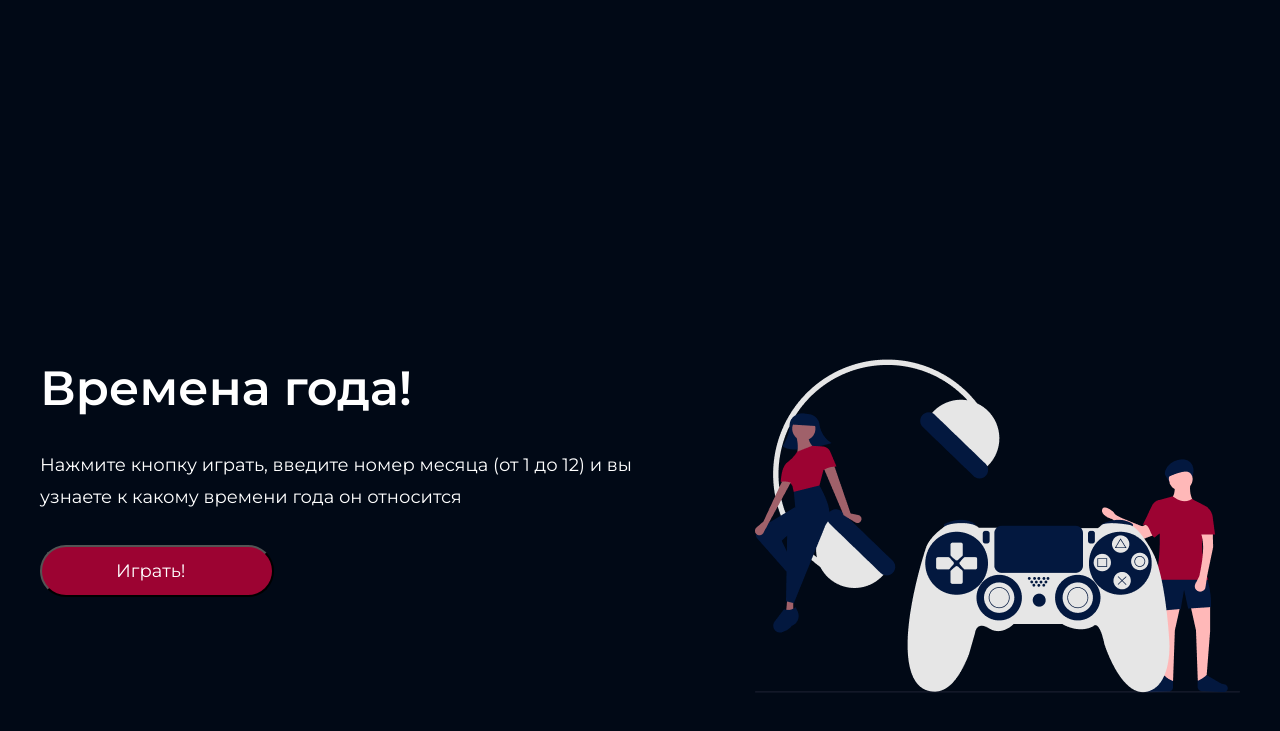
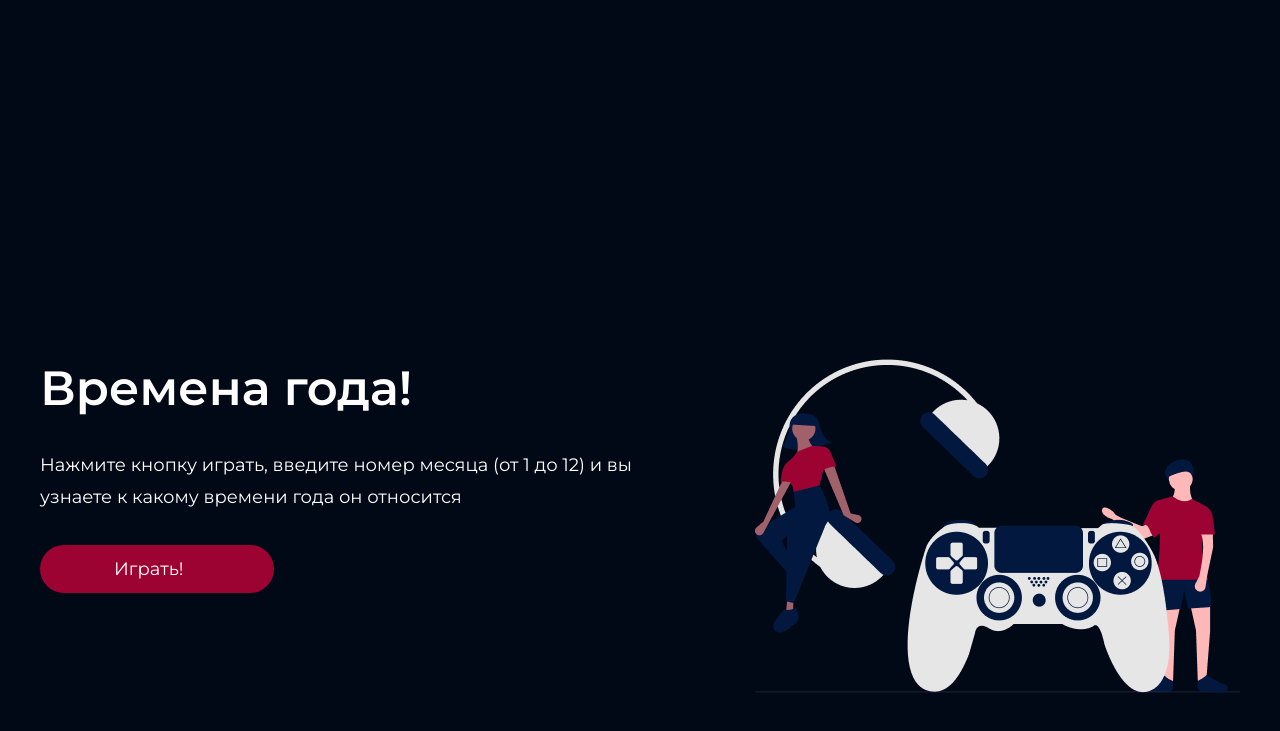
Before and after one commit to MaimakovMA/Novator, a plain HTML site: page HomeWork2.5/index.html in a window 1280 px wide. Shown: the part 1455-2186 px from the top of the page. Drawn offline with Linux system fonts and the light colour scheme.

Commit message:
Доработал ДЗ_5

```diff
--- /dev/null
+++ b/HomeWork2.5/_tablet.scss
@@ -0,0 +1,6 @@
+@media (max-width: 1024px) {
+    .center {
+        padding-left: 16px;
+        padding-right: 16px;
+    }
+}
--- a/HomeWork2.5/index.html
+++ b/HomeWork2.5/index.html
@@ -38,10 +38,8 @@
                 <p class="seasons__text">
                     Нажмите кнопку играть, введите номер месяца (от 1 до 12) и вы узнаете к какому времени года он относится
                 </p>
-                <button class="seasons__button">
-                    <a class="seasons__button_link" href="#" onclick="Season();">Играть!</a>
+                <button class="seasons__button" onclick="Season();"> Играть!
                 </button>
-
             </div>
             <div class="seasons__block_right">
                 <img class="seasons__img" src="img/seasos__img.png" alt="">
--- a/HomeWork2.5/stale.scss
+++ b/HomeWork2.5/stale.scss
@@ -65,6 +65,7 @@
     font-size: 18px;
     font-style: normal;
     font-weight: 400;
+    border: none;
     line-height: normal;
     cursor: pointer;
     transition: color 0.3s ease-in-out;
@@ -177,6 +178,7 @@
       font-size: 18px;
       font-style: normal;
       font-weight: 400;
+      border: none;
       cursor: pointer;
       line-height: normal;
       transition: color 0.3s ease-in-out;
@@ -186,18 +188,6 @@
       background: #EB443F;
     }
 
-    &__button_link {
-      color: #FFF;
-      font-family: Montserrat;
-      font-size: 18px;
-      font-style: normal;
-      font-weight: 400;
-      line-height: normal;
-    }
-  }
-
-
-
   .season__block {
     padding-bottom: 234px;
     padding-top: 234px;
@@ -205,8 +195,9 @@
     justify-content: space-between;
   }
 
-
+}
 
 
 
   @import 'mobile';
+  @import 'tablet'
```
Also changed, not shown: HomeWork2.5/stale.css, 1 other file.
